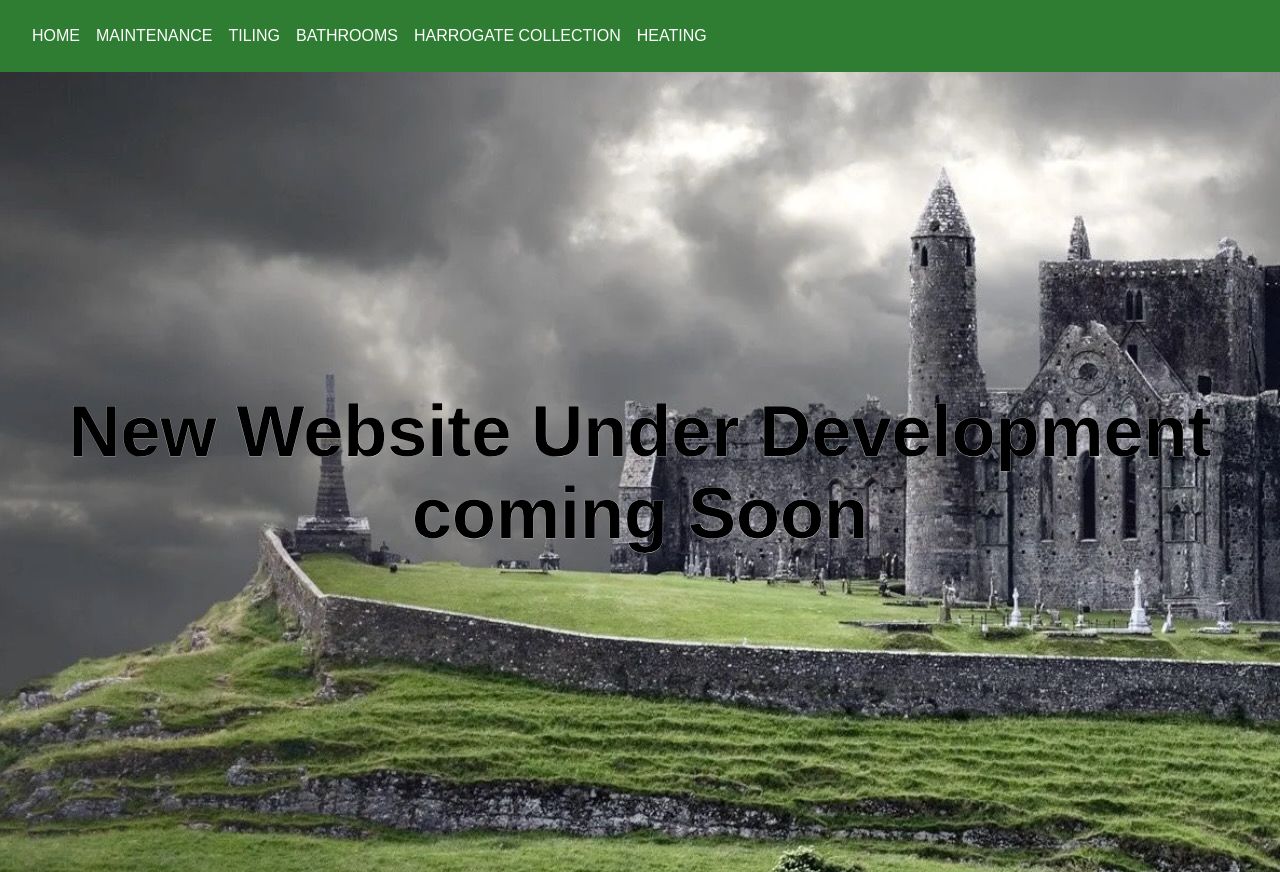
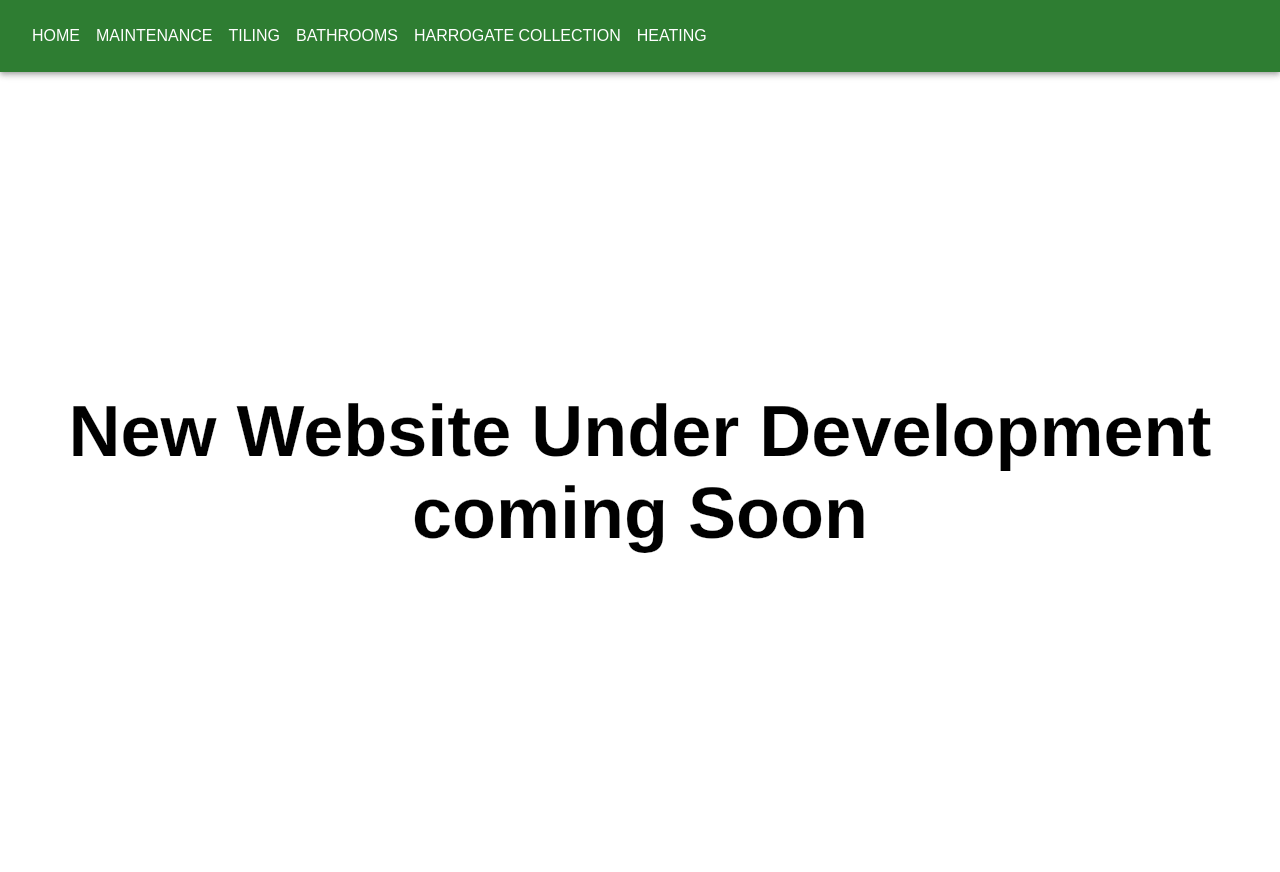
Before and after one commit to cmartin199/cashel_Interiors, a React (Create React App) app: page / in a window 1280 px wide. Built offline with nearby package versions, Linux system fonts and the light colour scheme; a web font is replaced by a local one.

Commit message:
removed background image

```diff
--- a/src/Pages/Home/Home.css
+++ b/src/Pages/Home/Home.css
@@ -1,6 +1,6 @@
 @import url('https://fonts.cdnfonts.com/css/pirulen');
 .App {
-  background-image: url('../../resources/cashelBackground.jpeg');
+  /*background-image: url('../../resources/cashelBackground.jpeg');*/
   text-align: center;
   min-height: 100vh;
   display: flex;
```
